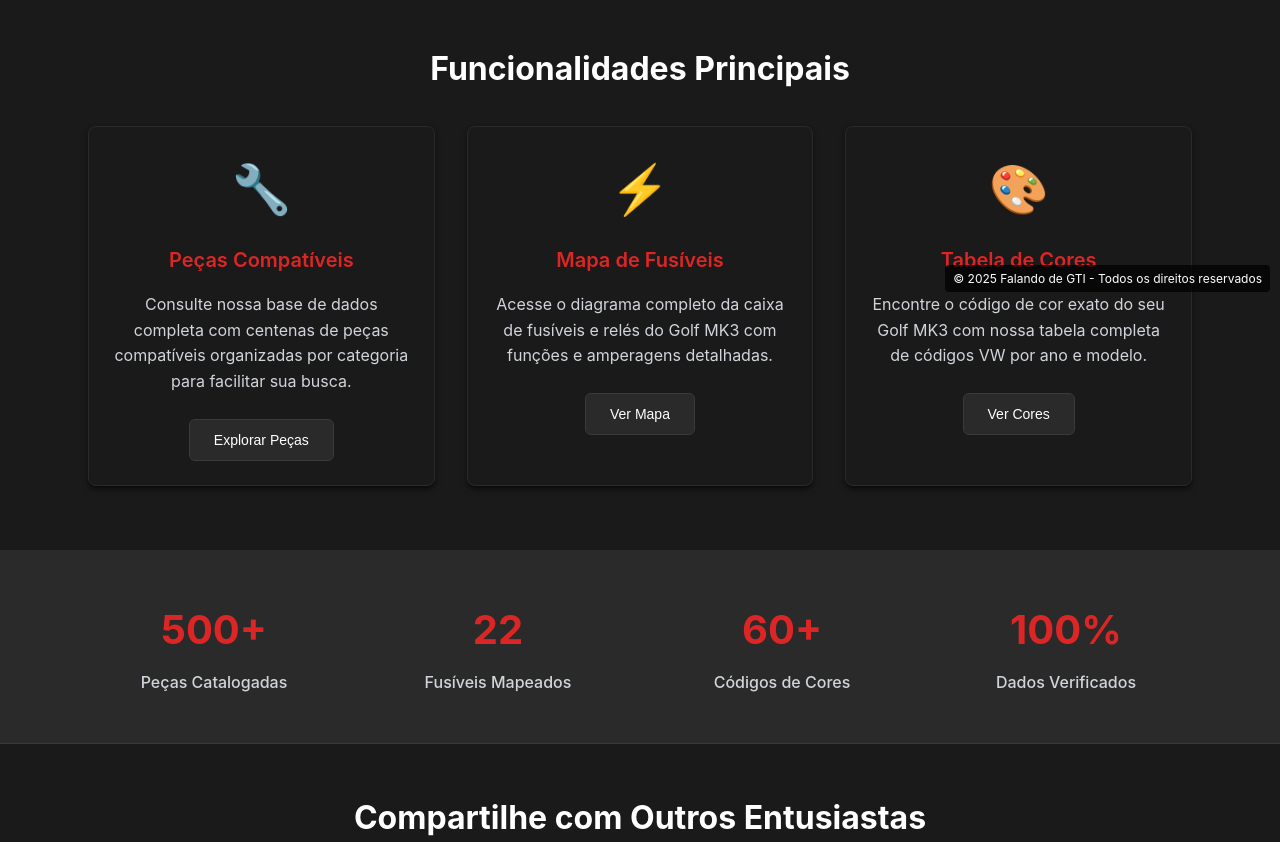
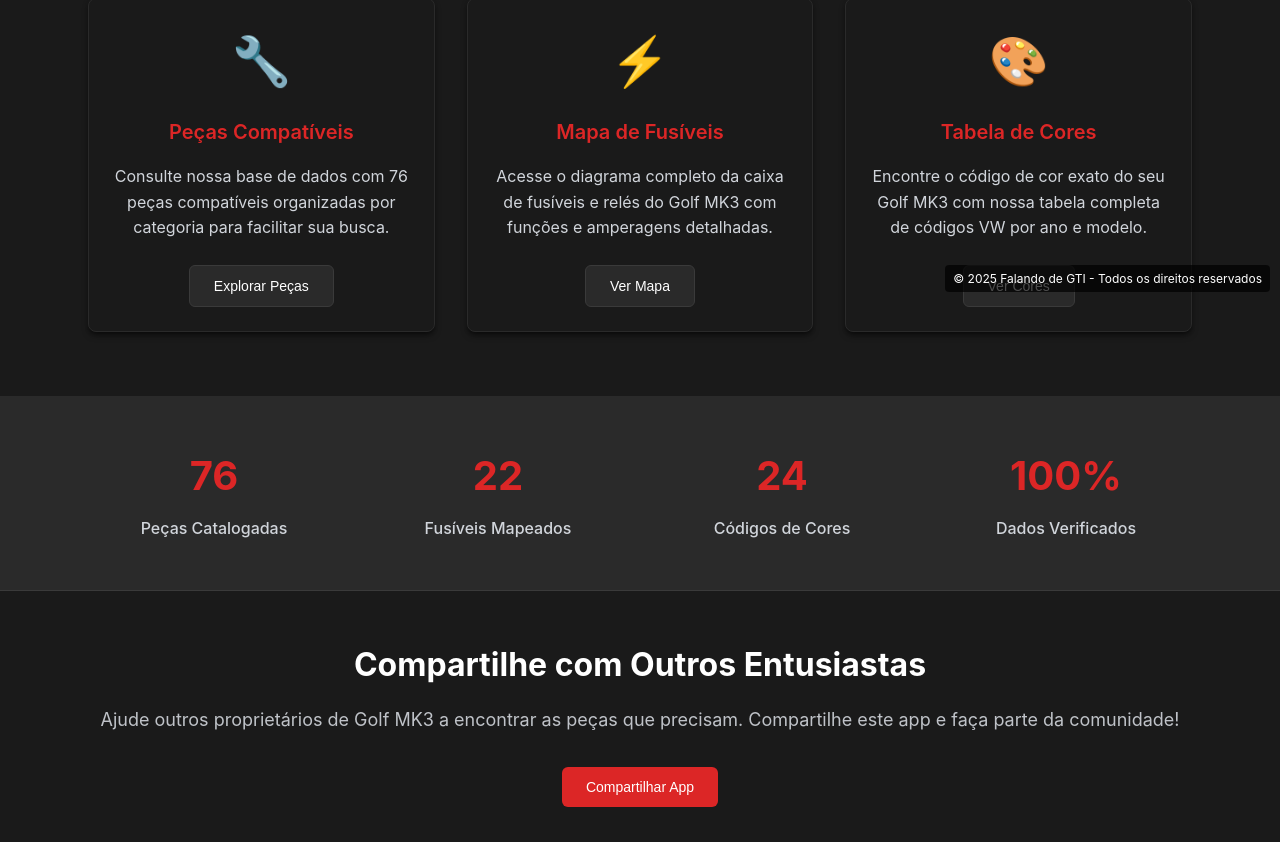
Before and after one commit to yurivfernandes1/app-pecas-compativeis, a React (Create React App) app: page / in a window 1280 px wide. Shown: the part 498-1340 px from the top of the page. Built offline with nearby package versions, Linux system fonts and the light colour scheme; no server answers.

Commit message:
fix: atualizar contagem de peças e códigos de cores na documentação e componentes

```diff
--- a/src/pages/Home.tsx
+++ b/src/pages/Home.tsx
@@ -4,7 +4,26 @@ import { Link } from 'react-router-dom';
 import { Container, Title, Button, Card, Grid, colors, media } from '../styles/GlobalStyles';
 
 const PageWrapper = styled.div`
-  background: ${colors.background};
+        <StatsContainer>
+          <Grid columns={4} gap="2rem">
+            <StatCard>
+              <span className="number">76</span>
+              <span className="label">Peças Catalogadas</span>
+            </StatCard>
+            <StatCard>
+              <span className="number">22</span>
+              <span className="label">Fusíveis Mapeados</span>
+            </StatCard>
+            <StatCard>
+              <span className="number">24</span>
+              <span className="label">Códigos de Cores</span>
+            </StatCard>
+            <StatCard>
+              <span className="number">100%</span>
+              <span className="label">Dados Verificados</span>
+            </StatCard>
+          </Grid>
+        </Container>rs.background};
   min-height: 100vh;
 `;
 
@@ -185,7 +204,7 @@ const Home: React.FC = () => {
           <HeroTitle>Peças Compatíveis para Golf MK3</HeroTitle>
           <HeroSubtitle>
             Encontre facilmente peças compatíveis com seu Volkswagen Golf MK3.
-            Base de dados completa e verificada para facilitar suas pesquisas.
+            Base de dados com 76 peças verificadas para facilitar suas pesquisas.
           </HeroSubtitle>
           <Button as={Link} to="/pecas" variant="primary">
             Buscar Peças Agora
@@ -203,7 +222,7 @@ const Home: React.FC = () => {
               <span className="icon">🔧</span>
               <h3>Peças Compatíveis</h3>
               <p>
-                Consulte nossa base de dados completa com centenas de peças compatíveis
+                Consulte nossa base de dados com 76 peças compatíveis
                 organizadas por categoria para facilitar sua busca.
               </p>
               <Button variant="secondary">Explorar Peças</Button>
@@ -236,7 +255,7 @@ const Home: React.FC = () => {
         <Container>
           <Grid columns={4} gap="2rem">
             <StatCard>
-              <span className="number">500+</span>
+              <span className="number">76</span>
               <span className="label">Peças Catalogadas</span>
             </StatCard>
             <StatCard>
@@ -244,7 +263,7 @@ const Home: React.FC = () => {
               <span className="label">Fusíveis Mapeados</span>
             </StatCard>
             <StatCard>
-              <span className="number">60+</span>
+              <span className="number">24</span>
               <span className="label">Códigos de Cores</span>
             </StatCard>
             <StatCard>
--- a/src/pages/PecasCompativeis.tsx
+++ b/src/pages/PecasCompativeis.tsx
@@ -628,7 +628,7 @@ const PecasCompativeis: React.FC = () => {
             </h1>
             <p>
               Encontre peças compatíveis para seu Golf MK3 em nossa base de dados completa.
-              Mais de 500 peças catalogadas com informações verificadas de compatibilidade.
+              76 peças catalogadas com informações verificadas de compatibilidade.
             </p>
           </HeroContent>
         </Container>
--- a/src/pages/PecasCompativeis_new.tsx
+++ b/src/pages/PecasCompativeis_new.tsx
@@ -425,7 +425,7 @@ const PecasCompativeis: React.FC = () => {
             </h1>
             <p>
               Encontre peças compatíveis para seu Golf MK3 em nossa base de dados completa.
-              Mais de 500 peças catalogadas com informações verificadas de compatibilidade.
+              76 peças catalogadas com informações verificadas de compatibilidade.
             </p>
           </HeroContent>
         </Container>
--- a/src/pages/Sobre.tsx
+++ b/src/pages/Sobre.tsx
@@ -268,7 +268,7 @@ const Sobre: React.FC = () => {
 
           <SidebarContent>
             <StatCard>
-              <span className="number">500+</span>
+              <span className="number">76</span>
               <span className="label">Peças Catalogadas</span>
             </StatCard>
 
@@ -278,7 +278,7 @@ const Sobre: React.FC = () => {
             </StatCard>
 
             <StatCard>
-              <span className="number">60+</span>
+              <span className="number">24</span>
               <span className="label">Códigos de Cores</span>
             </StatCard>
 
```
Also changed, not shown: 2 other files (tests, documents, lock files or other folders).
